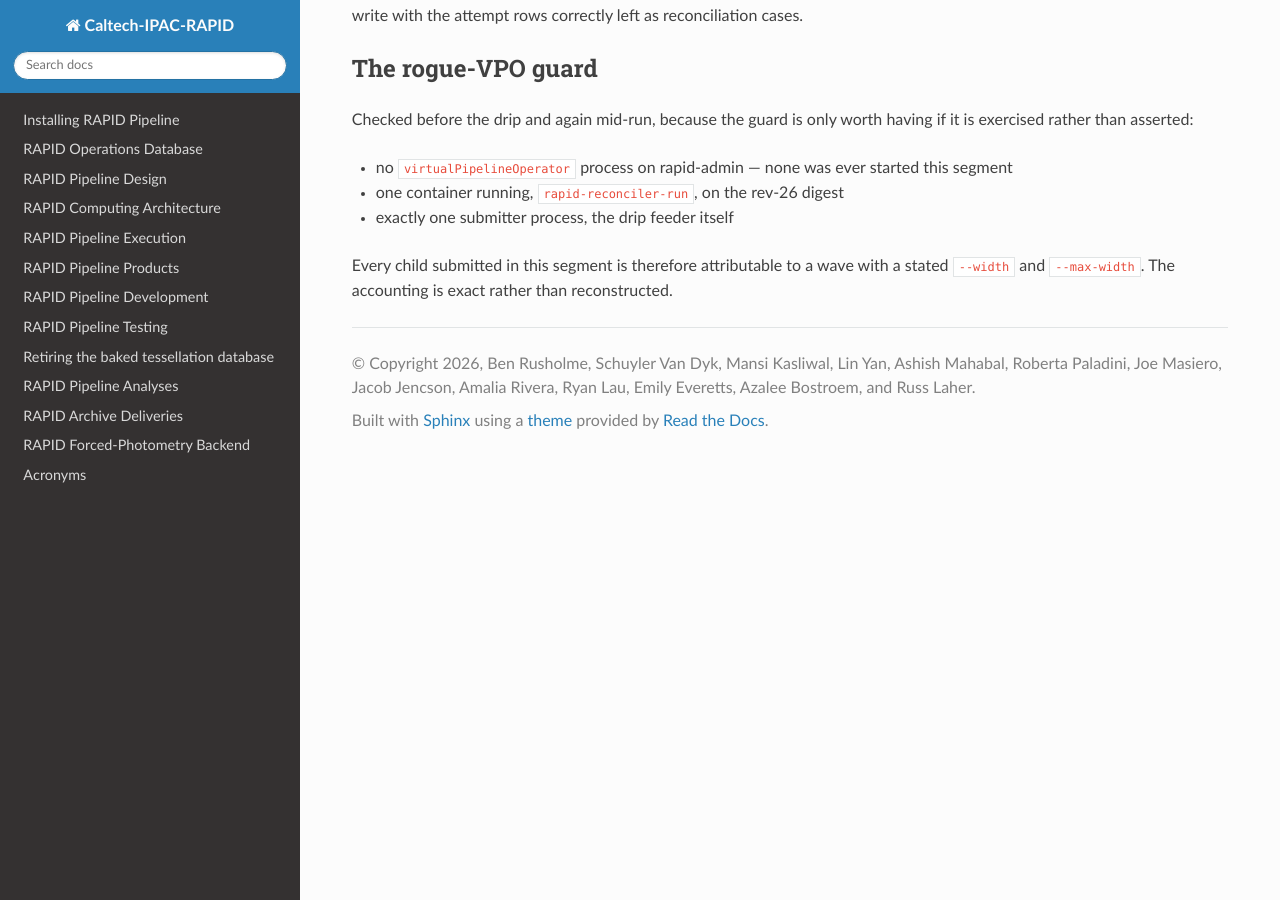
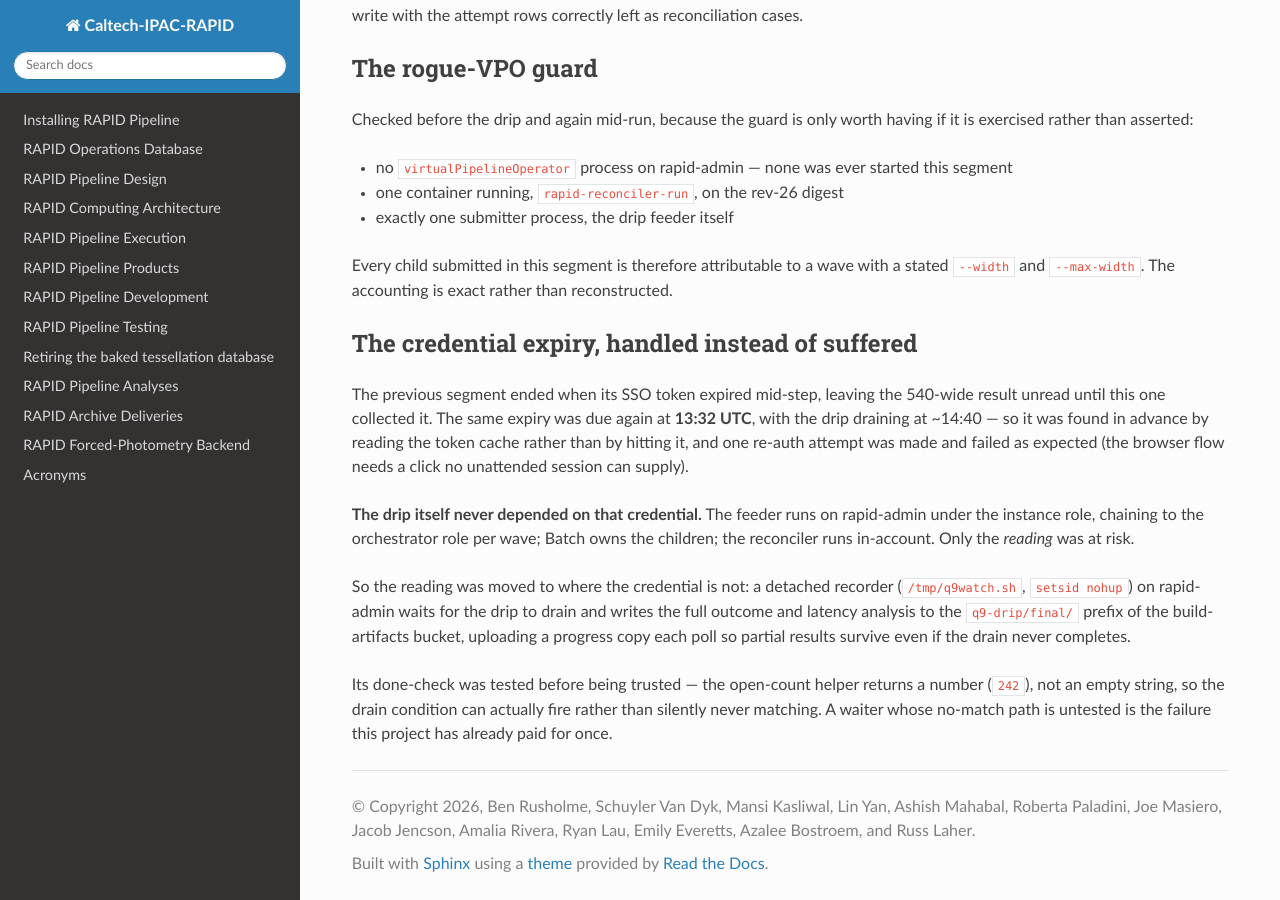
Before and after one commit to Caltech-IPAC/rapid, a Sphinx documentation site: the page built from docs/source/dev/q8_smoke.rst, in a window 1280 px wide and 900 px high, scrolled down 17799 px. Built offline with Sphinx 7.4.7 and the Read the Docs theme 3.1.0, drawn with Linux system fonts in a browser that asks for light colours.

Commit message:
docs: the credential expiry handled in advance, not suffered again
The token was due to expire at 13:32Z with the drip draining at ~14:40Z
-- the same failure that cost the previous segment its 540-wide result.
Found by reading the token cache rather than by hitting it; one re-auth
attempt made and failed as expected, since the browser flow needs a
click.

The drip never depended on that credential: the feeder runs under
rapid-admin's instance role, Batch owns the children, the reconciler
runs in-account. Only the reading was at risk, so the reading moved to
where the credential is not -- a detached recorder on rapid-admin writes
the drained outcome and latency analysis to S3, with a progress copy
each poll.

Its done-check was tested before being trusted: the open-count helper
returns 242, a number, so the drain condition can fire. An untested
no-match path is a stall this project has already paid for.

Co-Authored-By: Claude Opus 5 <noreply@anthropic.com>
Claude-Session: https://claude.ai/code/session_01Pk8imvMXkHjGS6mvntUYx5

```diff
--- a/docs/source/dev/q8_smoke.rst
+++ b/docs/source/dev/q8_smoke.rst
@@ -1148,3 +1148,31 @@ worth having if it is exercised rather than asserted:
 Every child submitted in this segment is therefore attributable to a
 wave with a stated ``--width`` and ``--max-width``. The accounting is
 exact rather than reconstructed.
+
+The credential expiry, handled instead of suffered
+--------------------------------------------------
+
+The previous segment ended when its SSO token expired mid-step, leaving
+the 540-wide result unread until this one collected it. The same expiry
+was due again at **13:32 UTC**, with the drip draining at ~14:40 — so it
+was found in advance by reading the token cache rather than by hitting
+it, and one re-auth attempt was made and failed as expected (the browser
+flow needs a click no unattended session can supply).
+
+**The drip itself never depended on that credential.** The feeder runs on
+rapid-admin under the instance role, chaining to the orchestrator role
+per wave; Batch owns the children; the reconciler runs in-account. Only
+the *reading* was at risk.
+
+So the reading was moved to where the credential is not: a detached
+recorder (``/tmp/q9watch.sh``, ``setsid nohup``) on rapid-admin waits for
+the drip to drain and writes the full outcome and latency analysis to the
+``q9-drip/final/`` prefix of the build-artifacts bucket, uploading a
+progress copy each poll so partial results survive even if the drain
+never completes.
+
+Its done-check was tested before being trusted — the open-count helper
+returns a number (``242``), not an empty string, so the drain condition
+can actually fire rather than silently never matching. A waiter whose
+no-match path is untested is the failure this project has already paid
+for once.
```
